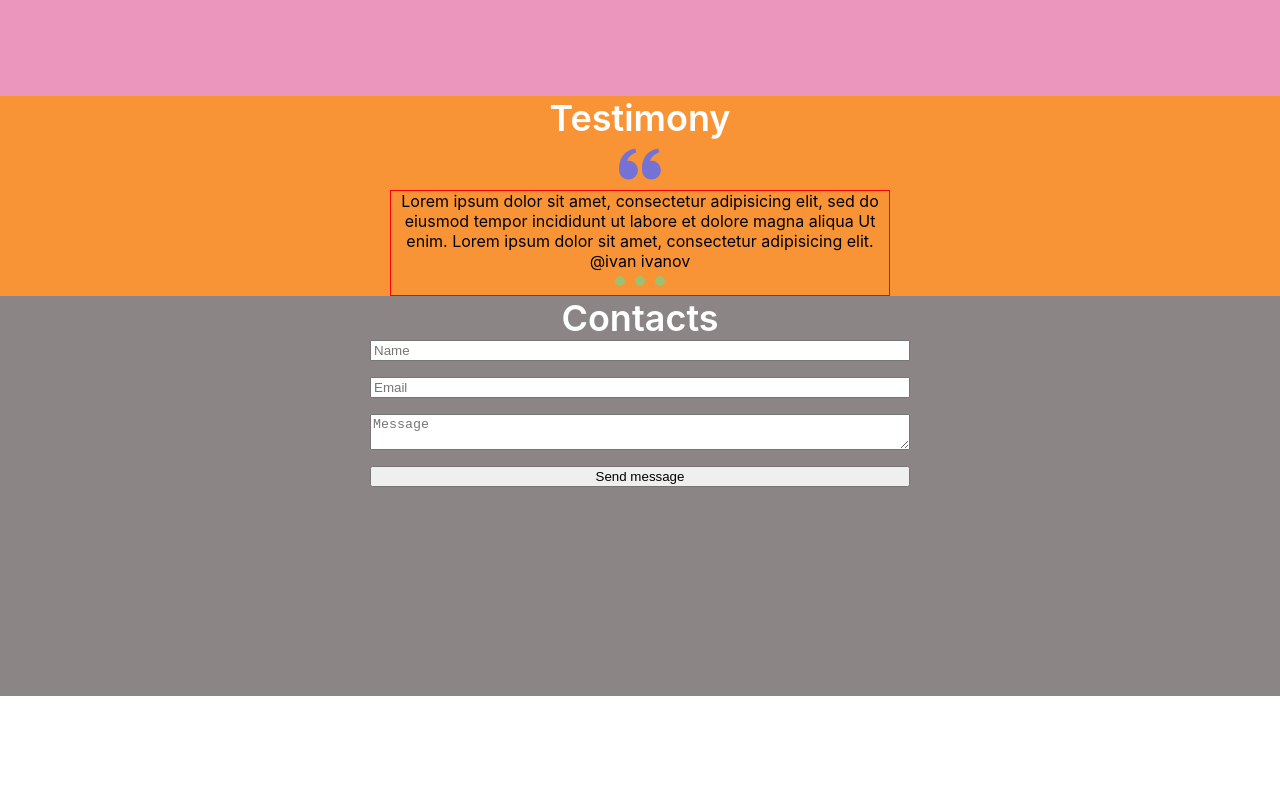
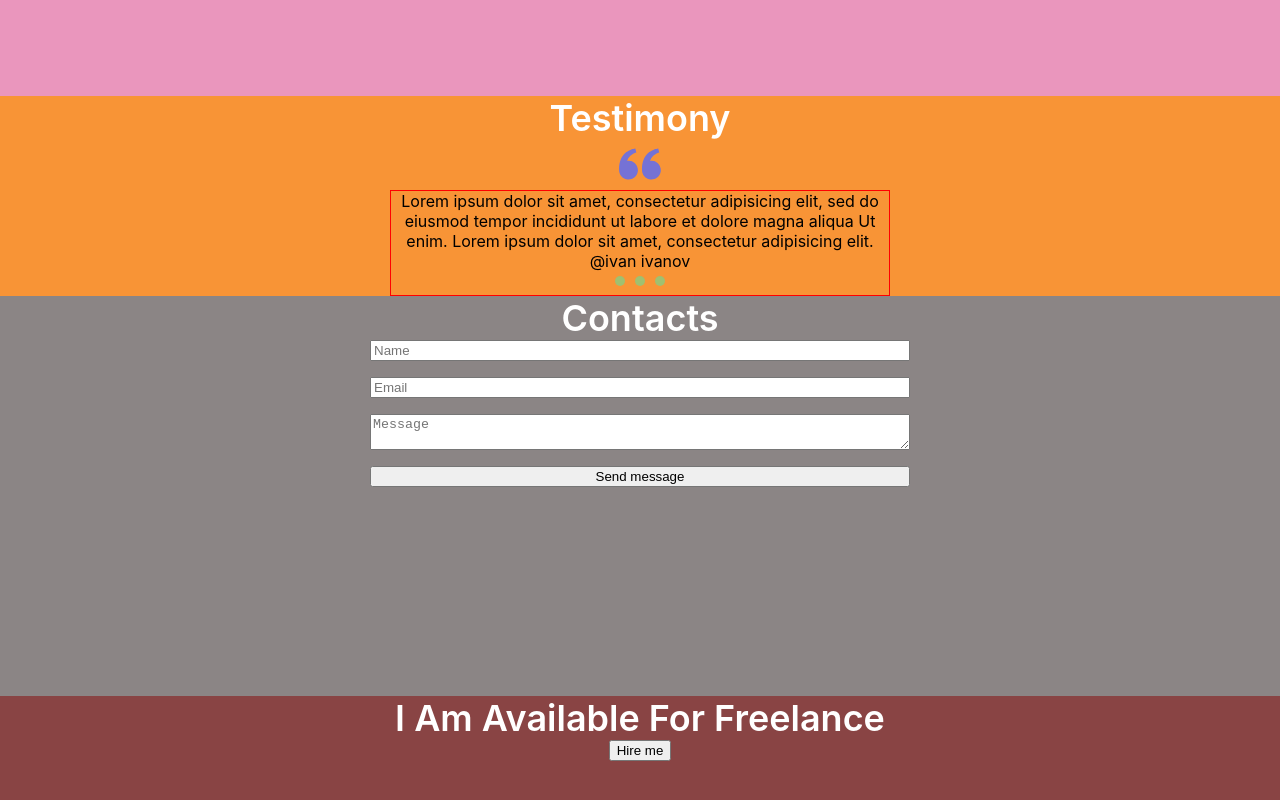
Before and after one commit to Yofukashiya/PortfolioWebsite, a React (Vite) app: page / in a window 1280 px wide. Shown: the part 1872-2672 px from the top of the page. Before the commit the page ends 2568 px from the top, so only its background shows below. Built offline with nearby package versions, Linux system fonts and the light colour scheme.

Commit message:
Add Slogan section to App component

```diff
--- a/src/App.tsx
+++ b/src/App.tsx
@@ -4,6 +4,7 @@ import { Skills } from "./layout/sections/skills/Skills";
 import { Works } from "./layout/sections/works/Works";
 import { Testimony } from "./layout/sections/testimony/Testimony";
 import { Contacts } from "./layout/sections/contacts/Contacts";
+import { Slogan } from "./layout/sections/slogan/Slogan";
 
 function App() {
 	return (
@@ -14,6 +15,7 @@ function App() {
 			<Works />
 			<Testimony />
 			<Contacts />
+			<Slogan />
 		</div>
 	);
 }
--- /dev/null
+++ b/src/layout/sections/slogan/Slogan.tsx
@@ -0,0 +1,23 @@
+import styled from "styled-components";
+import { Container } from "../../../components/Container";
+import { FlexWrapper } from "../../../components/FlexWrapper";
+import { SectionTitle } from "../../../components/SectionTitle";
+import { StyledButton } from "../../../components/Button";
+
+export const Slogan = () => {
+	return (
+		<StyledSlogan>
+			<Container>
+				<FlexWrapper direction="column" align="center">
+					<SectionTitle>I Am Available For Freelance</SectionTitle>
+					<StyledButton>Hire me</StyledButton>
+				</FlexWrapper>
+			</Container>
+		</StyledSlogan>
+	);
+};
+
+const StyledSlogan = styled.section`
+	background-color: rgb(137, 68, 68);
+	min-height: 30vh;
+`;
```
